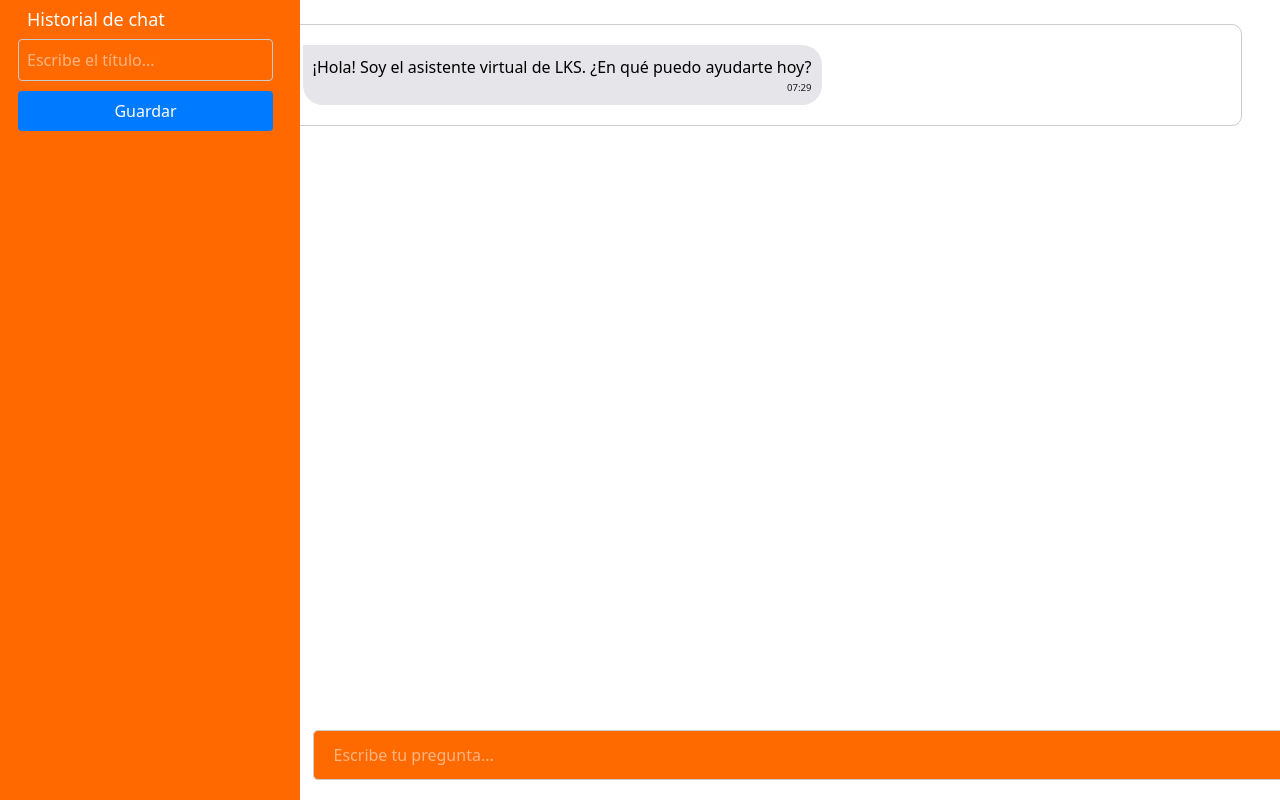
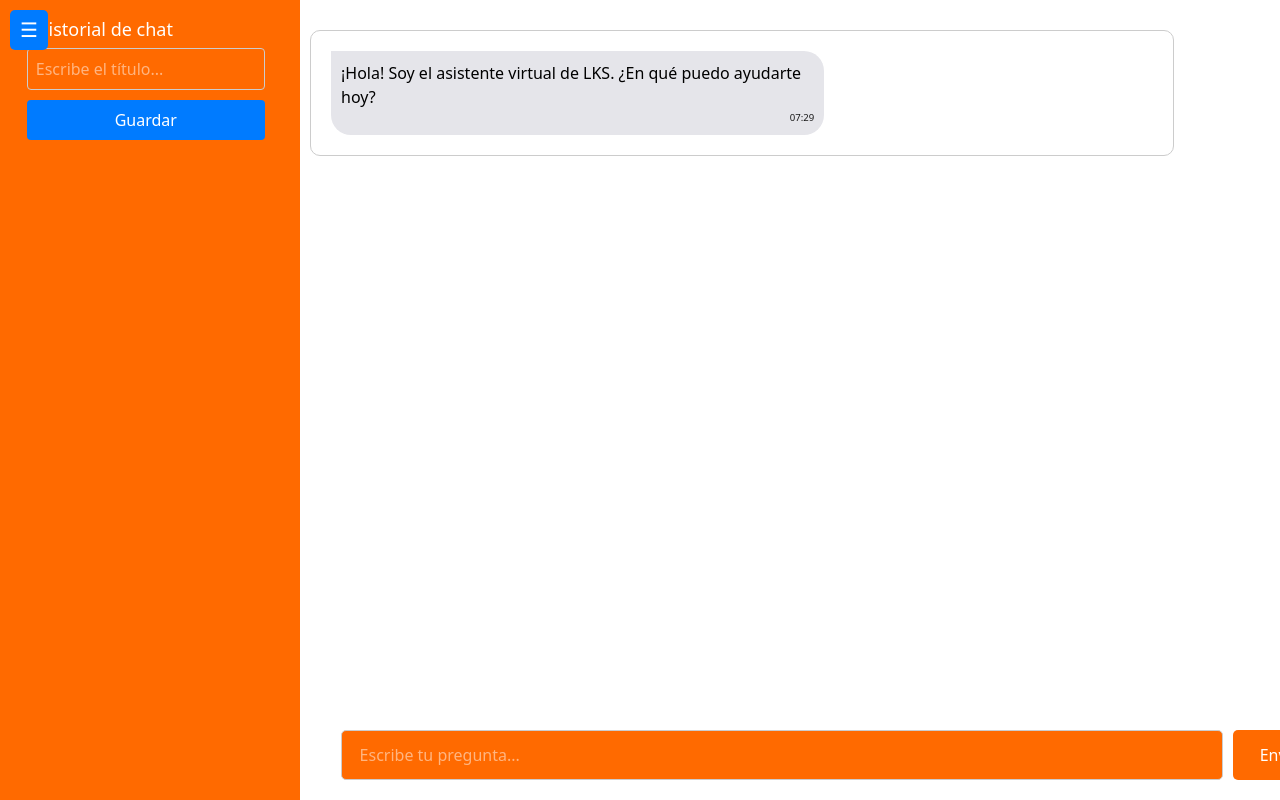
Before and after one commit to Biriki22/reto-LKS, an Angular app: page /#/chatbox in a window 1280 px wide. Built offline with nearby package versions, Linux system fonts and the light colour scheme.

Commit message:
funciona (Que no es pococ)

```diff
--- a/src/app/components/chat.component/chat.component.html
+++ b/src/app/components/chat.component/chat.component.html
@@ -1,22 +1,20 @@
 <style>
   .chat-box {
-    width: 75%;
-    border: 1px solid #ccc;
-    border-radius: 10px;
-    padding: 20px;
-    display: flex;
-    flex-direction: column;
-    margin-left: 22%;
-    flex-grow: 1; /* Permite que el chat se expanda sin ser tapado */
-    margin-bottom: 60px; /* Agrega espacio para evitar superposición */
-
+  width: 90%;
+  border: 1px solid #ccc;
+  border-radius: 10px;
+  padding: 20px;
+  display: flex;
+  flex-direction: column;
+  margin-bottom: 20px;
+  margin-top: 20px;
 }
 
 .chat-container {
   display: flex;
     flex-direction: column;
     gap: 20px;
-    max-height: 100vh; /* O un valor adecuado */
+    max-height: 100vh;
     justify-content: flex-start;
     position: relative; /* Asegura que no flote innecesariamente */
     overflow-y: auto; /* Agrega scroll si es necesario */
@@ -51,9 +49,6 @@
 
 </style>
 
-
-<h1>CHAT EN CURSO</h1>
-
 <div class="chat-box">
 
   <!-- Conversación -->
--- a/src/app/components/sidebar/side-menu.component.html
+++ b/src/app/components/sidebar/side-menu.component.html
@@ -1,7 +1,15 @@
 <style>
-  .sidebar {
+
+.sidebar{
+  width: 300px;
+  background-color: #ff6a00;
   padding: 10px;
-  background: #f1f1f1;
+  transition: transform 0.1s ease-in-out;
+  z-index: 10;
+  color: var(--color-slate-300);
+  left: calc(var(--spacing) * 0);
+  min-height: 100vh;
+
 }
 
 input {
@@ -68,10 +76,36 @@ h3{
   color: black;
 }
 
+/* Ocultar la barra lateral */
+.hidden {
+  transform: translateX(-300px); /* ✅ Se oculta desplazándose a la izquierda */
+  position: absolute;
+}
+
+/* Botón de ocultar/mostrar */
+.toggle-btn {
+  position: absolute;
+  top: 10px;
+  left: 10px;
+  background: #007bff;
+  color: white;
+  border: none;
+  padding: 5px 10px;
+  font-size: 20px;
+  cursor: pointer;
+  border-radius: 5px;
+}
+
+.toggle-btn:hover {
+  background: #0056b3;
+}
 
 </style>
 
-<div id="menu" class="w-[300px] bg-orange-500 min-h-screen z-10 text-slate-300 fixed left-0">
+<!-- Botón para mostrar u ocultar la barra lateral-->
+<button class="toggle-btn" (click)="toggleSidebar()">☰</button>
+
+<div id="menu" class="sidebar" [ngClass]="{ 'hidden': !isSidebarVisible }">
   <h3>Historial de chat</h3>
 
   <!-- Caja de texto para el título -->
--- a/src/app/components/sidebar/side-menu.component.ts
+++ b/src/app/components/sidebar/side-menu.component.ts
@@ -28,4 +28,10 @@ export class SideMenuComponent {
   deleteConversation(id: number) {
     this.historyService.deleteConversation(id);
   }
+
+  isSidebarVisible = true;
+
+  toggleSidebar() {
+    this.isSidebarVisible = !this.isSidebarVisible;
+  }
 }
--- a/src/app/components/texto.component/texto.component.component.html
+++ b/src/app/components/texto.component/texto.component.component.html
@@ -4,21 +4,20 @@
   gap: 10px;
   margin-top: 10px;
   color: white;
-  position: fixed;
   bottom: 10px;
   padding: 10px;
   z-index: 800;
+  width: 100%;
+    position: fixed;
 }
 
 input {
-  flex: 1;
   border-radius: 5px;
   border: 1px solid #ccc;
   background-color: #ff6a00;
-  width: 1000px;
+  width: 70%;
   height: 50px;
   text-indent: 2%;
-
 }
 
 button {
--- a/src/app/pages/chatbox/chatbox.component.html
+++ b/src/app/pages/chatbox/chatbox.component.html
@@ -1,7 +1,36 @@
+<style>
+
+.app-container {
+  display: flex; /* Alinea el sidebar y el chat en fila */
+  height: 100vh; /* Ocupa toda la altura de la pantalla */
+  width: 100vw; /* Ocupa toda la anchura de la pantalla */
+  justify-content: left;
+}
+
+
+.chat-container {
+  flex-grow: 1; /* Ocupa todo el espacio restante */
+  display: flex;
+  flex-direction: column;
+  justify-content: left;
+  padding: 10px;
+  overflow-y: auto;
+
+}
+</style>
+
+
+
 <head>
   <link rel="icon" type="image/x-icon" href="assets/lks-logo-positivo.ico">
 </head>
 
-<app-side-menu />
-<router-outlet />
-<app-chat />
+<div class="app-container">
+  <div class="sidebar">
+    <app-side-menu></app-side-menu>
+  </div>
+
+  <div class="chat-container">
+    <app-chat></app-chat>
+  </div>
+</div>
```
